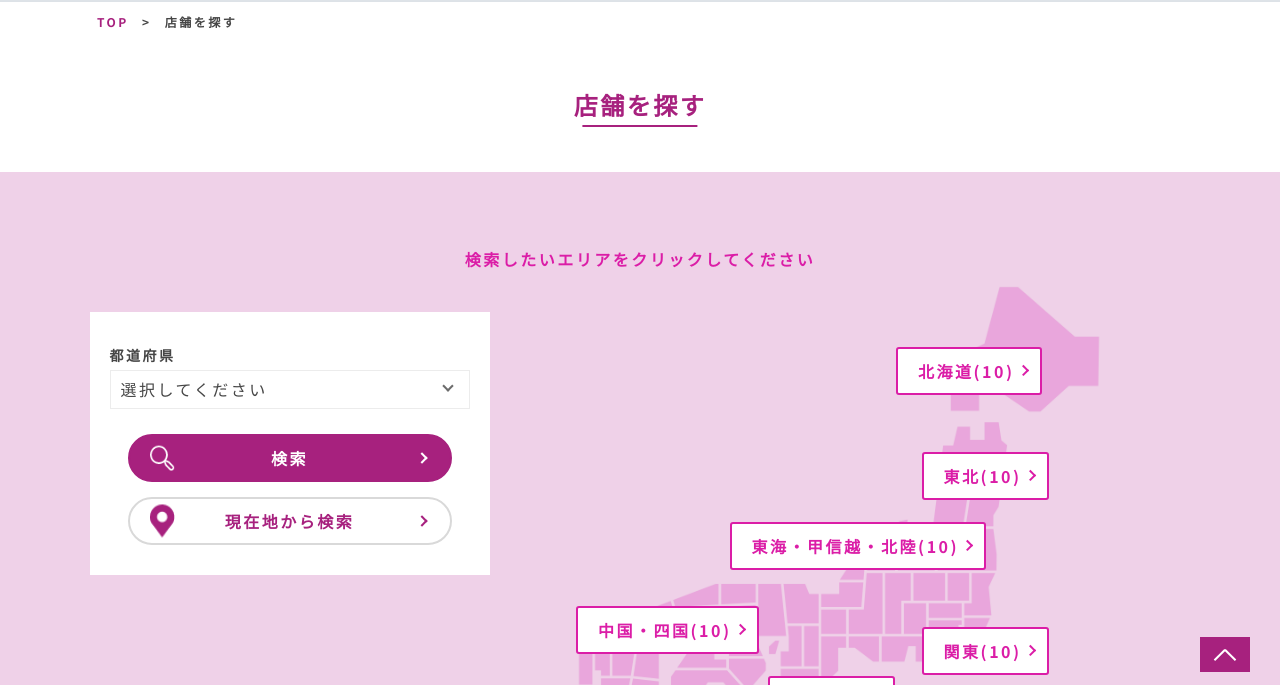
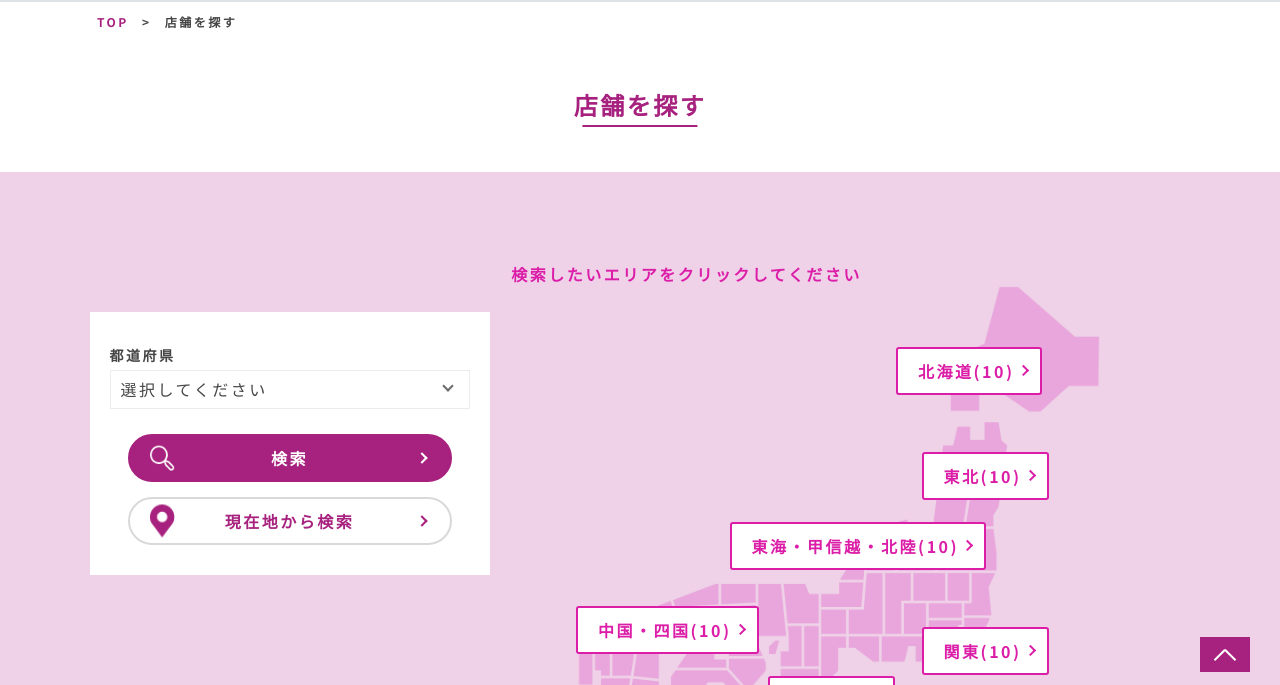
Before and after one commit to Cellmuller/AEON-SHOP, a plain HTML site: page index.html in a window 1280 px wide. Shown: the part 98-783 px from the top of the page. Drawn offline with nearby package versions, Linux system fonts and the light colour scheme.

Commit message:
微修正

```diff
--- a/styles/pattern1.css
+++ b/styles/pattern1.css
@@ -180,12 +180,12 @@
 }
 .map .text-wrapper p{
     position: absolute;
-    top: 75px;
-    left: 50%;
-    transform: translateX(-50%);
+    top: 90px;
+    left: 55%;
+    transform: translateX(-55%);
     color: #DB1DA7;
     font-weight: bold;
-    font-size: 18px;
+    font-size: 16px;
 }
 .map .text-wrapper > div{
     color: #DB1DA7;
--- a/styles/pattern2.css
+++ b/styles/pattern2.css
@@ -180,12 +180,12 @@
 }
 .map .text-wrapper p{
     position: absolute;
-    top: 75px;
-    left: 50%;
-    transform: translateX(-50%);
+    top: 90px;
+    left: 55%;
+    transform: translateX(-55%);
     color: #DB1DA7;
     font-weight: bold;
-    font-size: 18px;
+    font-size: 16px;
 }
 .map .text-wrapper > div{
     color: #DB1DA7;
--- a/styles/style.css
+++ b/styles/style.css
@@ -181,9 +181,9 @@
 
 .map .text-wrapper p{
     position: absolute;
-    top: 75px;
-    left: 50%;
-    transform: translateX(-50%);
+    top: 90px;
+    left: 55%;
+    transform: translateX(-55%);
     color: #DB1DA7;
     font-weight: bold;
     font-size: 16px;
```
